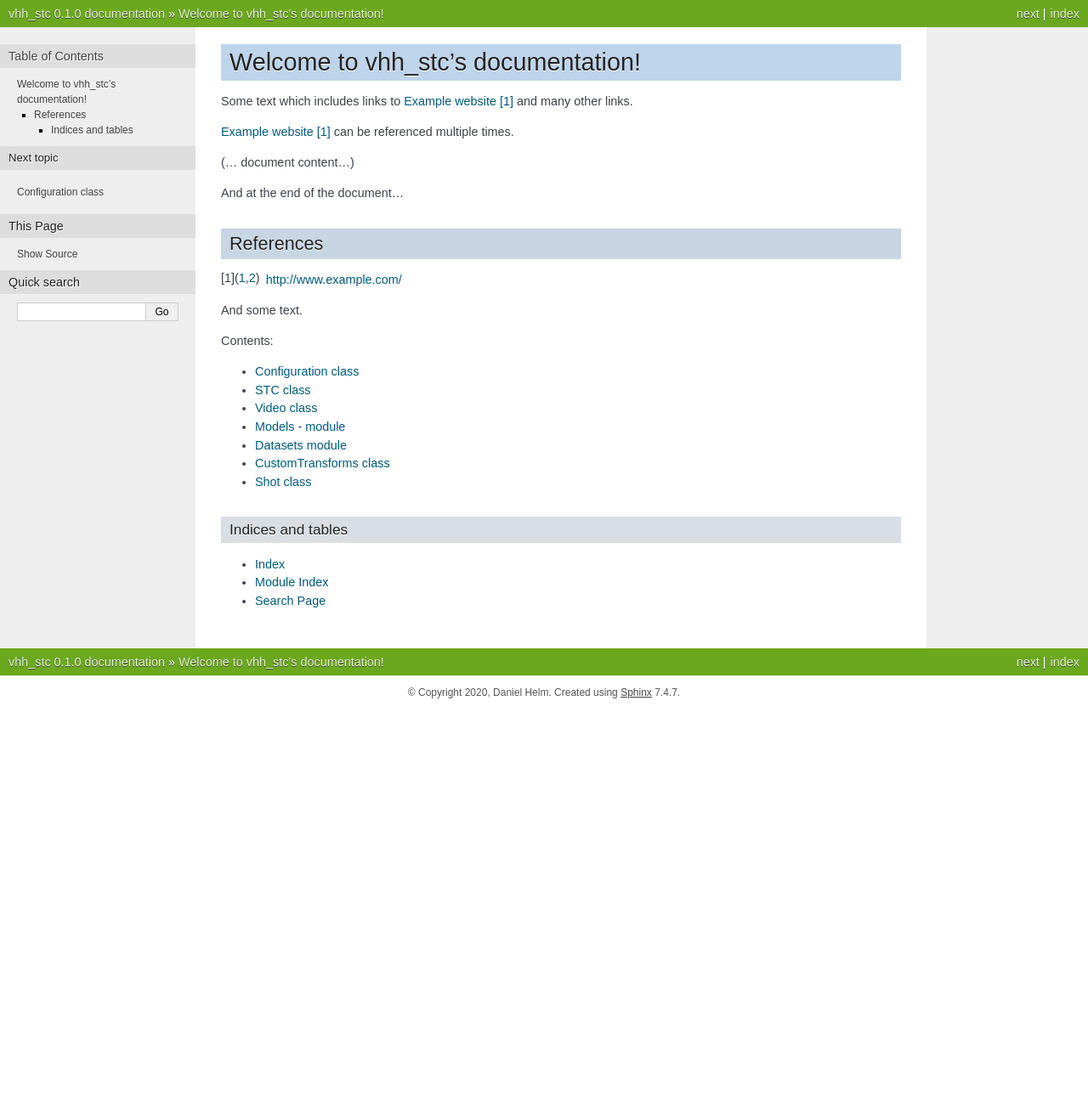
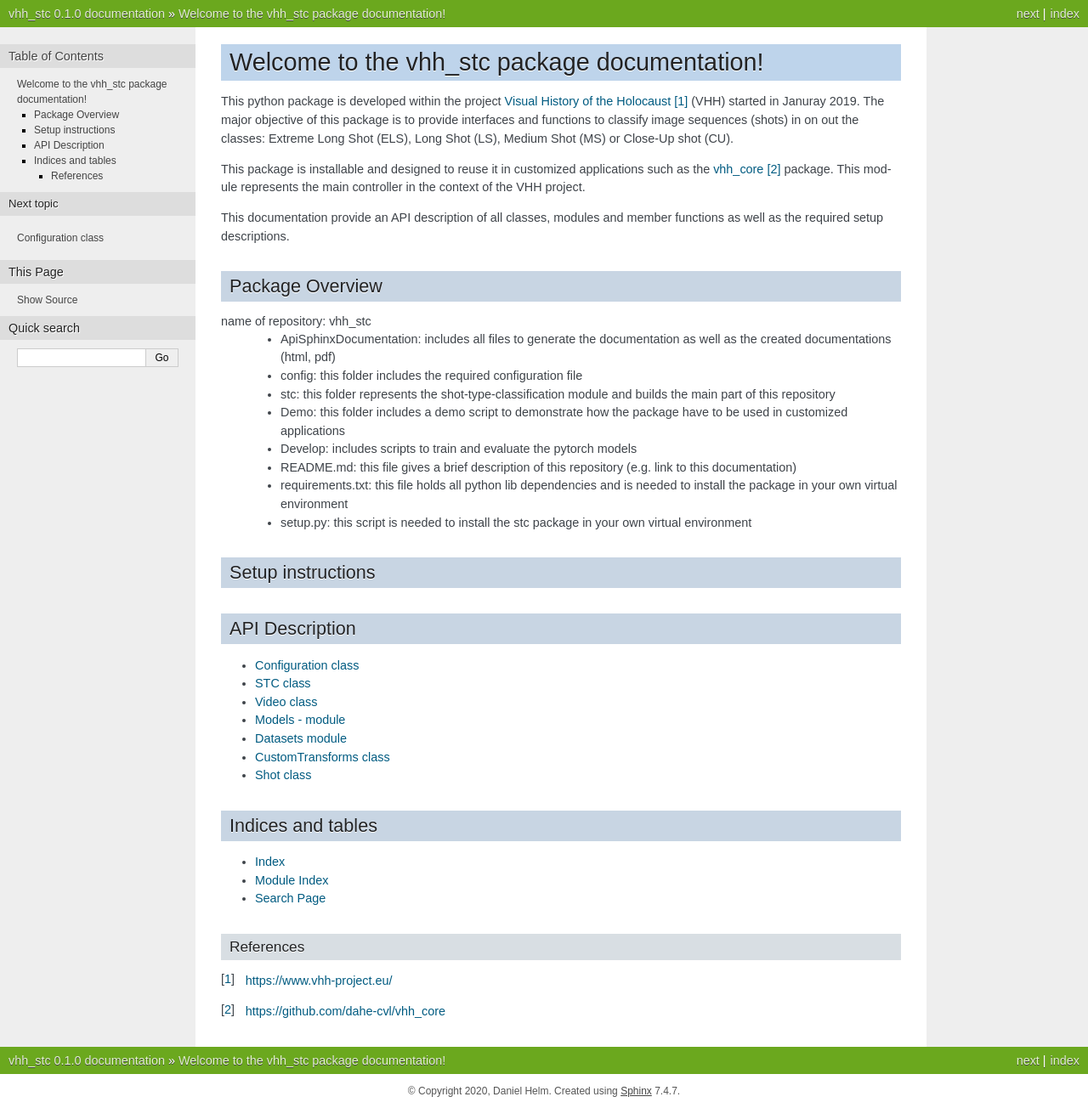
Before and after one commit to vhh-project/vhh_stc, a Sphinx documentation site: the page built from ApiSphinxDocumentation/source/index.rst, in a window 1280 px wide. Shown: the whole page at 85% size. Built offline with Sphinx 7.4.7, drawn with Linux system fonts in a browser that asks for light colours; before the commit the page ends 900 px from its top, so only the background shows below that.

Commit message:
- add some documentation content - modify sphinx configurations to create pdf as well as html

```diff
--- a/ApiSphinxDocumentation/source/conf.py
+++ b/ApiSphinxDocumentation/source/conf.py
@@ -31,8 +31,12 @@ release = '0.1.0'
 # extensions coming with Sphinx (named 'sphinx.ext.*') or your custom
 # ones.
 extensions = ['sphinx.ext.autodoc',
-              'sphinx.ext.inheritance_diagram'
+              'sphinx.ext.todo',
+              'sphinx.ext.coverage',
+              'sphinx.ext.viewcode',
+              'rst2pdf.pdfbuilder'
               ]
+pdf_documents = [('index', u'rst2pdf', u'Sample rst2pdf doc', u'Your Name')]
 
 # Add any paths that contain templates here, relative to this directory.
 templates_path = ['_templates']
--- a/ApiSphinxDocumentation/source/index.rst
+++ b/ApiSphinxDocumentation/source/index.rst
@@ -3,32 +3,41 @@
    You can adapt this file completely to your liking, but it should at least
    contain the root `toctree` directive.
 
-#############
-Welcome to vhh_stc's documentation!
-#############
+#############################################
+Welcome to the vhh_stc package documentation!
+#############################################
 
-Some text which includes links to `Example website`_ and many other links.
+This python package is developed within the project `Visual History of the Holocaust`_ (VHH) started in Januray 2019.
+The major objective of this package is to provide interfaces and functions to classify image sequences
+(shots) in on out the classes: Extreme Long Shot (ELS), Long Shot (LS), Medium Shot (MS) or Close-Up shot (CU).
 
-`Example website`_ can be referenced multiple times.
+This package is installable and designed to reuse it in customized applications such as the `vhh_core`_ package. This
+module represents the main controller in the context of the VHH project.
 
-(... document content...)
+This documentation provide an API description of all classes, modules and member functions as well as
+the required setup descriptions.
 
-And at the end of the document...
+Package Overview
+================
+name of repository: vhh_stc
+   * ApiSphinxDocumentation: includes all files to generate the documentation as well as the created documentations (html, pdf)
+   * config: this folder includes the required configuration file
+   * stc: this folder represents the shot-type-classification module and builds the main part of this repository
+   * Demo: this folder includes a demo script to demonstrate how the package have to be used in customized applications
+   * Develop: includes scripts to train and evaluate the pytorch models
+   * README.md: this file gives a brief description of this repository (e.g. link to this documentation)
+   * requirements.txt: this file holds all python lib dependencies and is needed to install the package in your own virtual environment
+   * setup.py: this script is needed to install the stc package in your own virtual environment
 
-**********
-References
-**********
+Setup  instructions
+===================
 
-.. target-notes::
 
-.. _`Example website`: http://www.example.com/
-
-And some text.
-
+API Description
+===============
 
 .. toctree::
    :maxdepth: 4
-   :caption: Contents:
 
    Configuration.rst
    STC.rst
@@ -45,3 +54,11 @@ Indices and tables
 * :ref:`genindex`
 * :ref:`modindex`
 * :ref:`search`
+
+**********
+References
+**********
+.. target-notes::
+
+.. _`Visual History of the Holocaust`: https://www.vhh-project.eu/
+.. _`vhh_core`: https://github.com/dahe-cvl/vhh_core
```
Also changed, not shown: README.md (+4 -0 lines).
